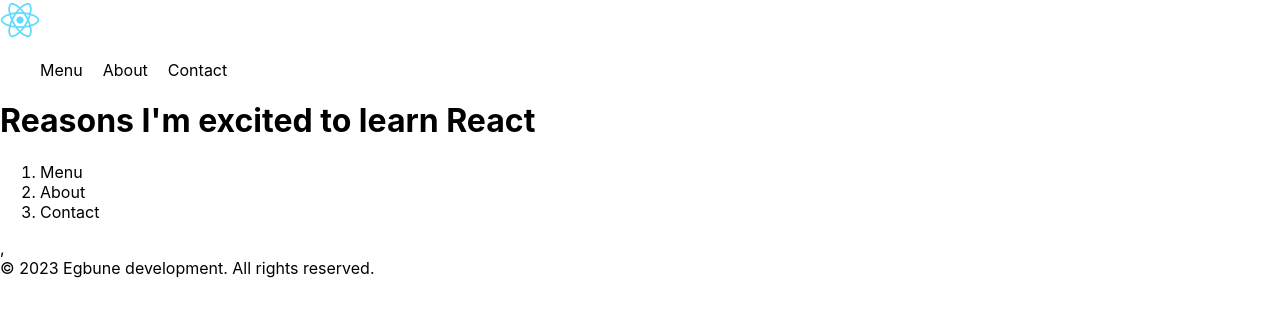
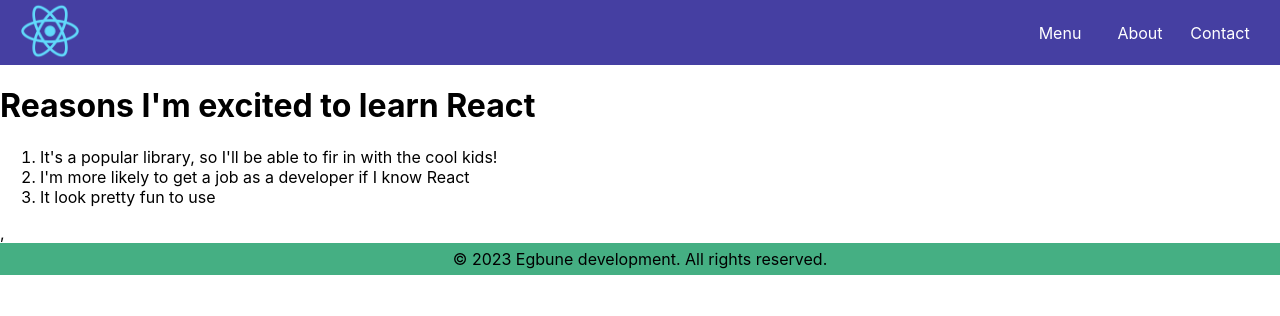
Before and after one commit to jegbune/my-React-app, a React (Create React App) app: page / in a window 1280 px wide. Shown: the top 316 px of the page. Built offline with nearby package versions, Linux system fonts and the light colour scheme.

Commit message:
React lesson on UI design

```diff
--- a/src/App.css
+++ b/src/App.css
@@ -36,11 +36,58 @@
     transform: rotate(360deg);
   }
 }
+
+
+
+
+
+
+
+
+
+
+
+
+
+.header {
+  display: flex;
+  justify-content: space-between;
+  align-items: center;
+  height: 65px;
+  padding-left: 20px;
+  padding-right: 20px;
+  background: #453fa2;
+  border: 0px 0px 1px 0px solid black;
+}
+nav > img {
+  width: 60px;
+}
 .nav-list {
   list-style-type: none;
   display: flex;
+  color: white;
 }
 
-li{
-  padding-right: 20px;
+.nav-list > li{
+  width: 80px;
+  height: 65px;
+  display:flex;
+  justify-content: center;
+  align-items: center;
 }
+
+.nav-list > li:hover{
+  transform:scale(1.2);
+  opacity: 0.5;
+  transition: transform, background 0.01s
+}
+
+footer {
+  background: #45af83;
+  display: flex;
+  justify-content: center;
+  align-items: center;
+  position: static;
+  height: 2rem;
+  bottom: 0px;
+}
--- a/src/App.js
+++ b/src/App.js
@@ -2,31 +2,26 @@
 // import logo from './logo512.png'
 import './App.css';
 
-function Header() {
 
-  return (
-    <header>
-      <nav>
-      <img src="./logo512.png" width= "40px" />
-      </nav>
-    </header>
-
-  )
-}
 function MainContent() {
   return (
     <div>
+    <header className='header'>
+      <nav>
+      <img src="./logo512.png"  alt='logo' />
+      </nav>
        <ul className='nav-list'>
           <li>Menu</li>
           <li>About</li>
           <li>Contact</li>
         </ul>
+    </header>
 
       <h1>Reasons I'm excited to learn React</h1>
         <ol>
-          <li>Menu</li>
-          <li>About</li>
-          <li>Contact</li>
+          <li>It's a popular library, so I'll be able to fir in with the cool kids!</li>
+          <li>I'm more likely to get a job as a developer if I know React</li>
+          <li>It look pretty fun to use</li>
         </ol>
     </div>
   )
@@ -45,7 +40,6 @@ return (
 function App() {
   return (
     <div>
-    <Header />
     <MainContent />,
     <Footer />
     </div>
```
